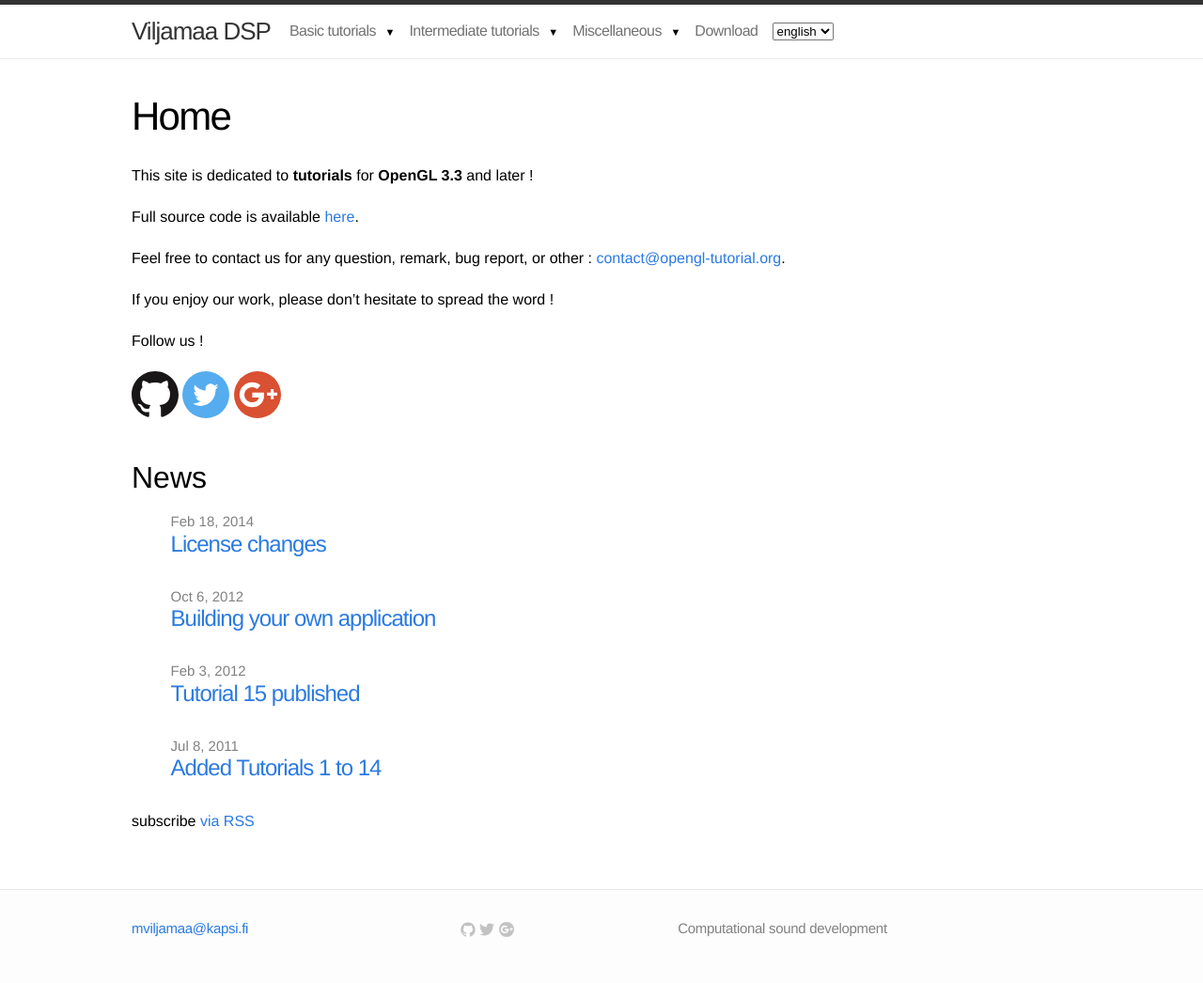
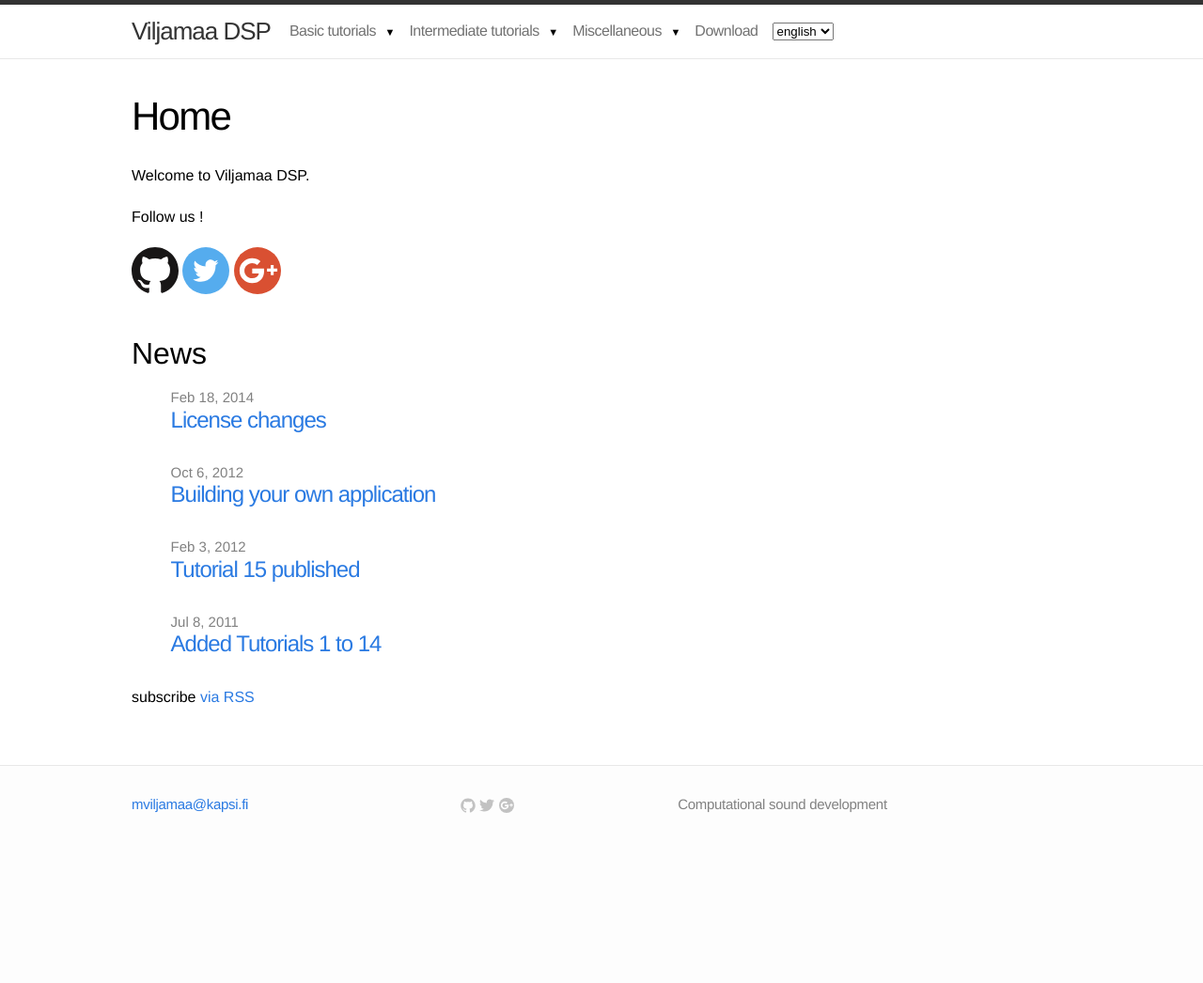
Before and after one commit to mviljamaa/mviljamaa.github.io, a Jekyll site: the page built from index.markdown, in a window 1280 px wide. Shown: the whole page at 94% size. Built offline with Jekyll 4.4.1, drawn with Linux system fonts in a browser that asks for light colours; after the commit the page ends 914 px from its top, so only the background shows below that.

Commit message:
index.markdown update
index.markdown update

```diff
--- a/index.markdown
+++ b/index.markdown
@@ -8,13 +8,8 @@ date_gmt: '2011-05-07 11:00:04 +0200'
 categories: []
 tags: []
 ---
-This site is dedicated to **tutorials** for **OpenGL 3.3** and later !
 
-Full source code is available [here]({{ site.baseurl }}/download).
-
-Feel free to contact us for any question, remark, bug report, or other : <a href="mailto:contact@opengl-tutorial.org">contact@opengl-tutorial.org</a>.
-
-If you enjoy our work, please don't hesitate to spread the word !
+Welcome to Viljamaa DSP.
 
 Follow us !
 
```
